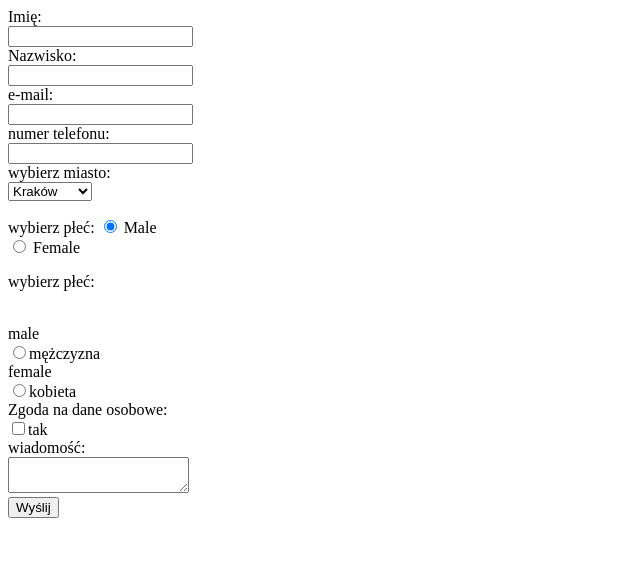
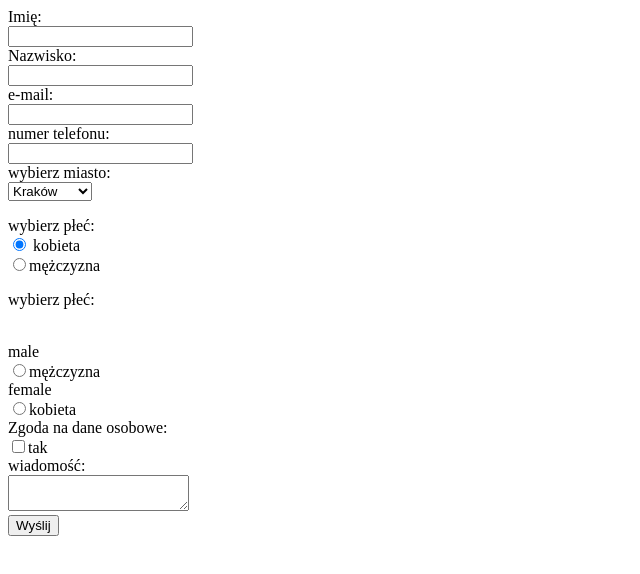
Before and after one commit to wasilionok/wasilionok.github.io, a plain HTML site: page zadania-domowe/zadanie-2/index.html in a window 1280 px wide. Shown: the whole page, without its empty margins (0-640 px from the left). Drawn offline with Linux system fonts and the light colour scheme.

Commit message:
aktualizacja_14:21

```diff
--- a/zadania-domowe/zadanie-2/index.html
+++ b/zadania-domowe/zadanie-2/index.html
@@ -22,9 +22,9 @@
             <option value="Gdańsk">Gdańsk</option>
          </select>
          <p>
-         <a>wybierz płeć:</a>
-          <input type="radio" name="gender" value="male" checked> Male<br>
-          <input type="radio" name="gender" value="female"> Female<br>
+         <a>wybierz płeć:</a><br/>
+          <input type="radio" name="gender" value="male" checked> kobieta<br>
+          <input type="radio" name="gender" value="female">mężczyzna<br>
          </p>
 
 
```
